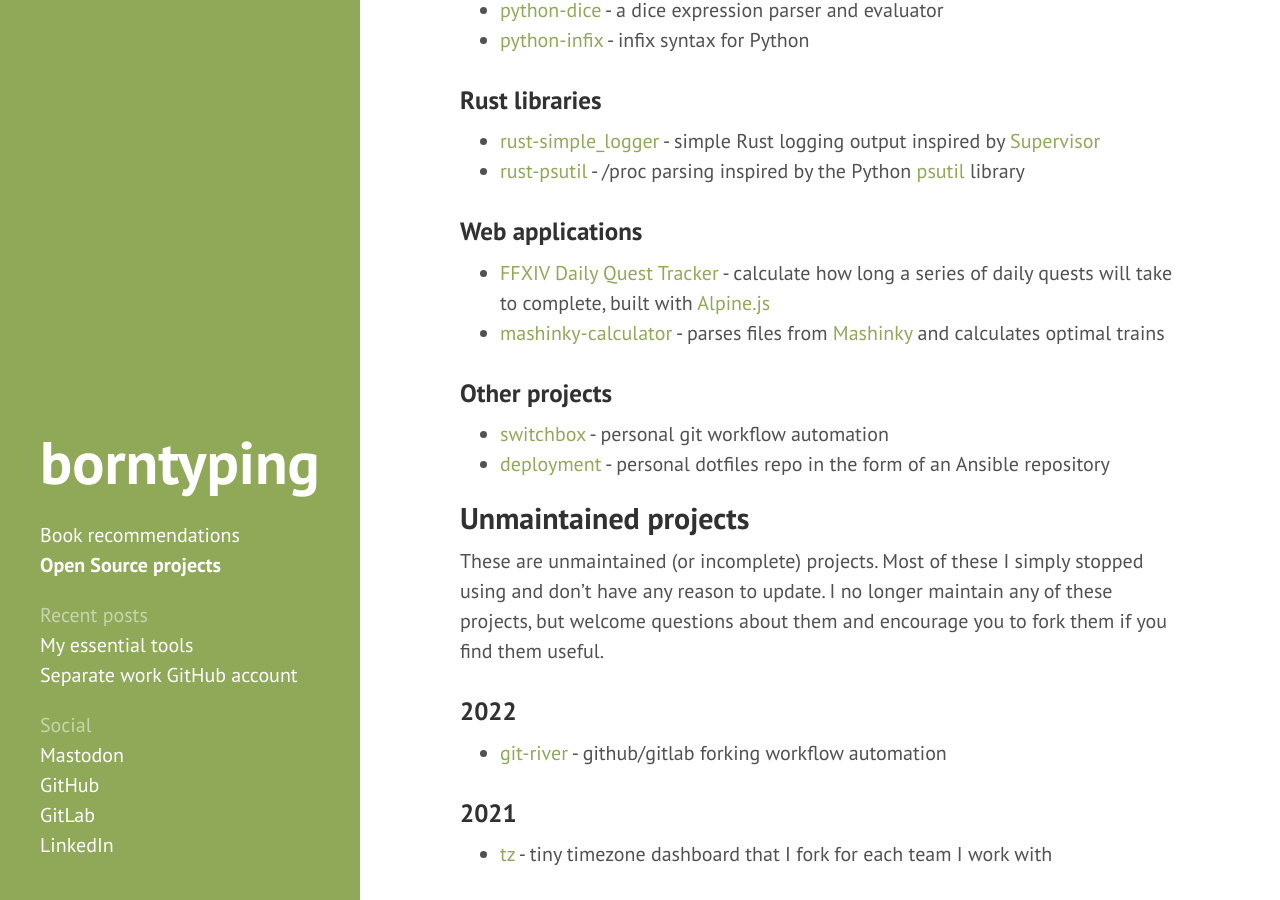
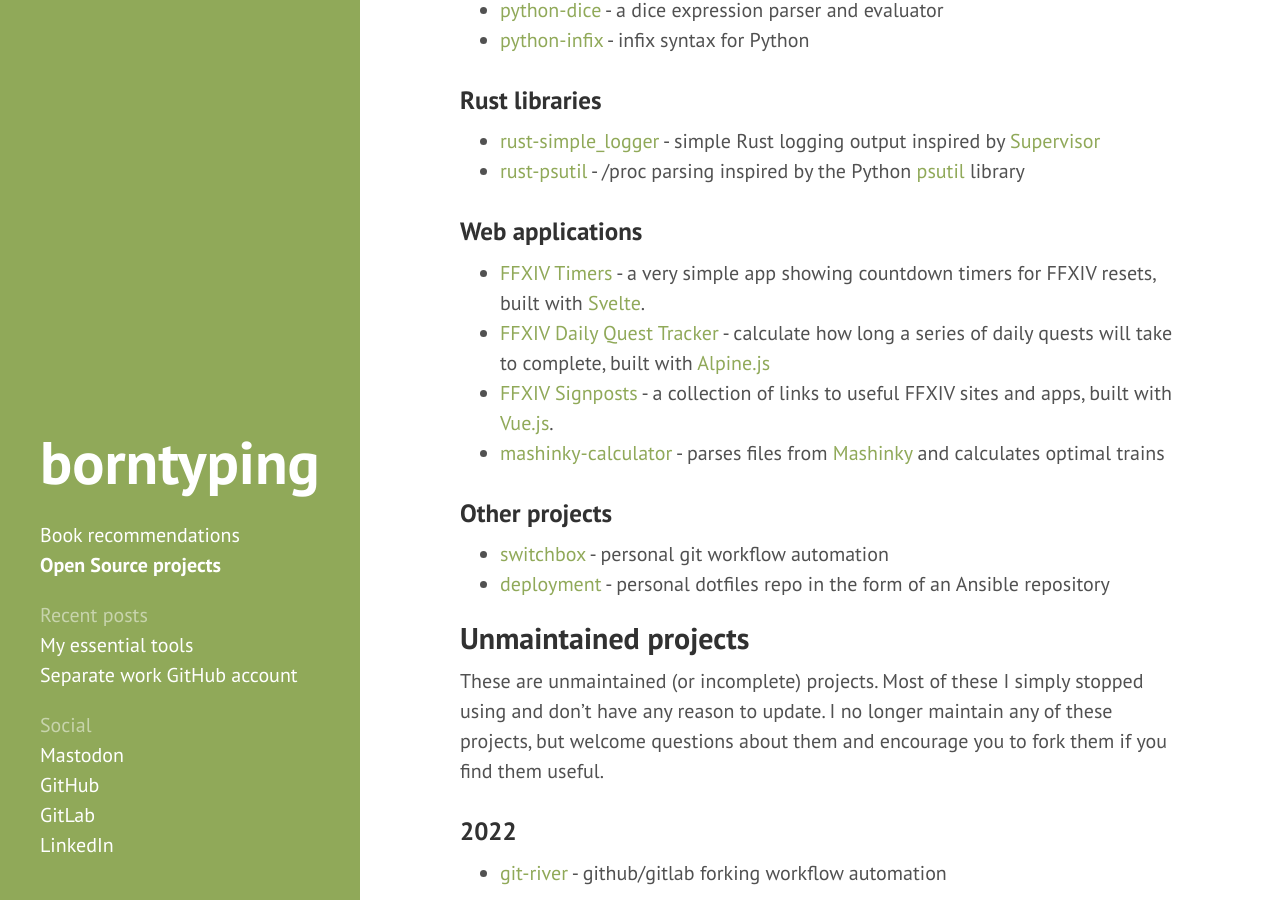
Before and after one commit to borntyping/borntyping.github.io, a Jekyll site: the page built from open-source.md, in a window 1280 px wide and 900 px high, scrolled down 645 px. Built offline with Jekyll 4.4.1, drawn with Linux system fonts in a browser that asks for light colours.

Commit message:
Add some new projects

```diff
--- a/open-source.md
+++ b/open-source.md
@@ -30,7 +30,9 @@
 
 ### Web applications
 
+* [FFXIV Timers](https://borntyping.co.uk/ffxiv-timers/) - a very simple app showing countdown timers for FFXIV resets, built with [Svelte](https://svelte.dev/).
 * [FFXIV Daily Quest Tracker](https://borntyping.co.uk/ffxiv-daily-quest-tracker/) - calculate how long a series of daily quests will take to complete, built with [Alpine.js](https://alpinejs.dev/)
+* [FFXIV Signposts](https://borntyping.co.uk/ffxiv-signposts/) - a collection of links to useful FFXIV sites and apps, built with [Vue.js](https://vuejs.org/).
 * [mashinky-calculator](https://github.com/borntyping/mashinky-calculator) - parses files from [Mashinky](https://mashinky.com/) and calculates optimal trains
 
 ### Other projects
```
